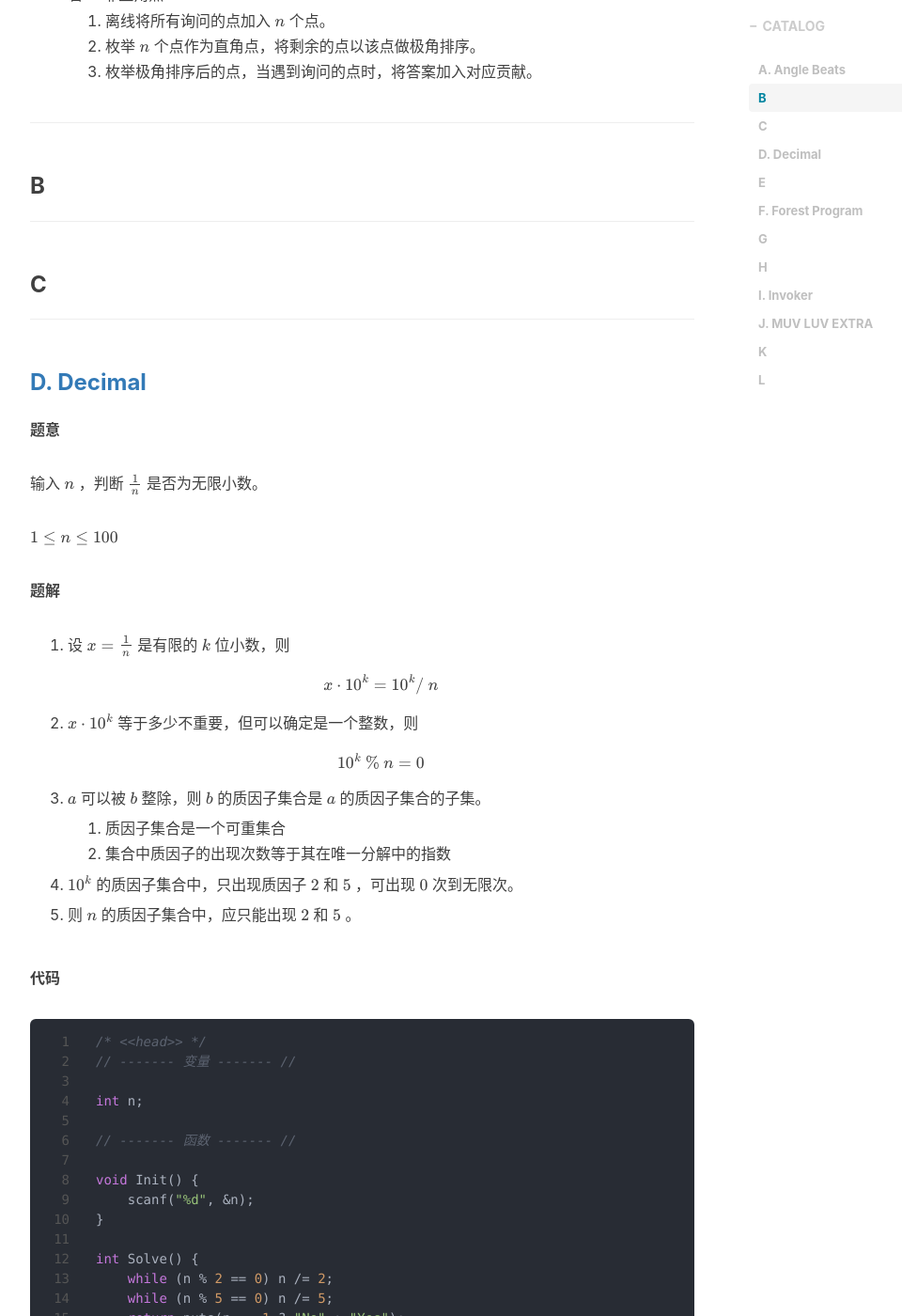
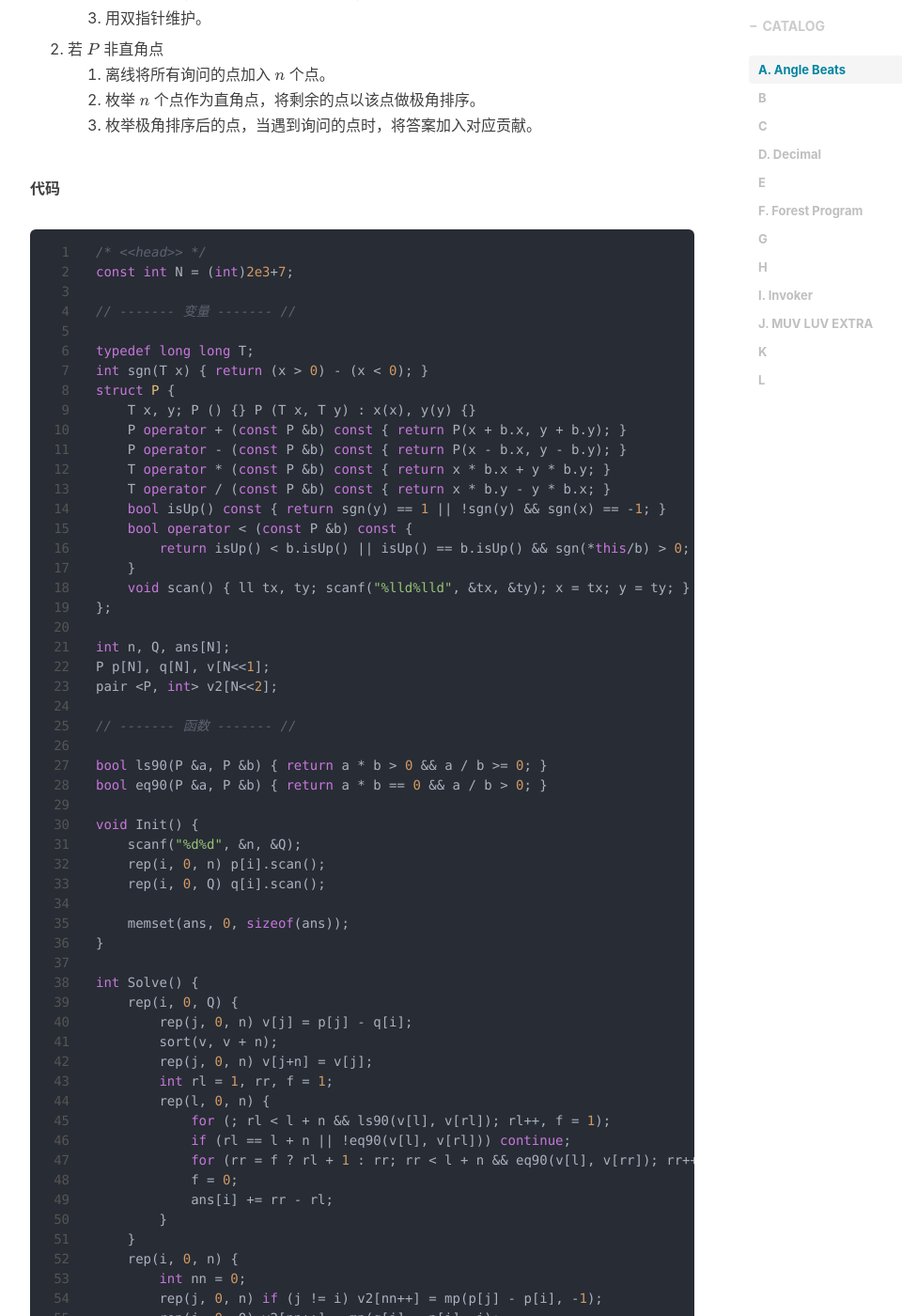
Before and after one commit to hongzhiyin/hongzhiyin.github.io, a Jekyll site: the page built from _posts/Moth_Chases_Flames/2019-10-04-2019-ccpc-qhd.md, in a window 1280 px wide and 1400 px high, scrolled down 1026 px. Shown: the whole window at 94% size, without its empty margins (233-1193 px from the left). Built offline with Jekyll 4.4.1, drawn with Linux system fonts in a browser that asks for light colours; nearby versions of some CDN libraries; formulas are drawn with MathJax 3; comment, search, counter and statistics services are not loaded; some of the changed text lies outside the part shown.

Commit message:
Update 2019-10-04-2019-ccpc-qhd.md

````diff
--- a/_posts/Moth_Chases_Flames/2019-10-04-2019-ccpc-qhd.md
+++ b/_posts/Moth_Chases_Flames/2019-10-04-2019-ccpc-qhd.md
@@ -40,6 +43,92 @@ $\vert x\vert  \ ,\ \vert y\vert  \le 10^9$
    1. 离线将所有询问的点加入 $n$ 个点。
    2. 枚举 $n$ 个点作为直角点，将剩余的点以该点做极角排序。
    3. 枚举极角排序后的点，当遇到询问的点时，将答案加入对应贡献。
+
+**代码**
+
+```c++
+/* <<head>> */
+const int N = (int)2e3+7;
+
+// ------- 变量 ------- //
+
+typedef long long T;
+int sgn(T x) { return (x > 0) - (x < 0); }
+struct P {
+    T x, y; P () {} P (T x, T y) : x(x), y(y) {}
+    P operator + (const P &b) const { return P(x + b.x, y + b.y); }
+    P operator - (const P &b) const { return P(x - b.x, y - b.y); }
+    T operator * (const P &b) const { return x * b.x + y * b.y; }
+    T operator / (const P &b) const { return x * b.y - y * b.x; }
+    bool isUp() const { return sgn(y) == 1 || !sgn(y) && sgn(x) == -1; }
+    bool operator < (const P &b) const {
+        return isUp() < b.isUp() || isUp() == b.isUp() && sgn(*this/b) > 0;
+    }
+    void scan() { ll tx, ty; scanf("%lld%lld", &tx, &ty); x = tx; y = ty; }
+};
+
+int n, Q, ans[N];
+P p[N], q[N], v[N<<1];
+pair <P, int> v2[N<<2];
+
+// ------- 函数 ------- //
+
+bool ls90(P &a, P &b) { return a * b > 0 && a / b >= 0; }
+bool eq90(P &a, P &b) { return a * b == 0 && a / b > 0; }
+
+void Init() {
+    scanf("%d%d", &n, &Q);
+    rep(i, 0, n) p[i].scan();
+    rep(i, 0, Q) q[i].scan();
+
+    memset(ans, 0, sizeof(ans));
+}
+
+int Solve() {
+    rep(i, 0, Q) {
+        rep(j, 0, n) v[j] = p[j] - q[i];
+        sort(v, v + n);
+        rep(j, 0, n) v[j+n] = v[j];
+        int rl = 1, rr, f = 1;
+        rep(l, 0, n) {
+            for (; rl < l + n && ls90(v[l], v[rl]); rl++, f = 1);
+            if (rl == l + n || !eq90(v[l], v[rl])) continue;
+            for (rr = f ? rl + 1 : rr; rr < l + n && eq90(v[l], v[rr]); rr++);
+            f = 0;
+            ans[i] += rr - rl;
+        }
+    }
+    rep(i, 0, n) {
+        int nn = 0;
+        rep(j, 0, n) if (j != i) v2[nn++] = mp(p[j] - p[i], -1);
+        rep(j, 0, Q) v2[nn++] = mp(q[j] - p[i], j);
+        sort(v2, v2 + nn);
+        rep(j, 0, nn) v2[j+nn] = v2[j];
+        int rl = 1, rr, f = 1;
+        vi tmp;
+        rep(l, 0, nn) {
+            for (; rl < l + nn && ls90(v2[l].fi, v2[rl].fi); rl++, f = 1);
+            if (rl == l + nn || !eq90(v2[l].fi, v2[rl].fi)) continue;
+            if (f) {
+                tmp.clear();
+                if (v2[rl].se >= 0) tmp.pb(v2[rl].se);
+            }
+            for (rr = f ? rl + 1 : rr; rr < l + nn && eq90(v2[l].fi, v2[rr].fi); rr++)
+                if (v2[rr].se >= 0) tmp.pb(v2[rr].se);
+            f = 0;
+            if (v2[l].se == -1) {
+                for (auto o : tmp) ans[o]++;
+            } else {
+                ans[v2[l].se] += rr - rl - sz(tmp);
+            }
+        }
+    }
+    rep(i, 0, Q) printf("%d\n", ans[i]);
+    return 0;
+}
+```
+
+
 
 ---
 
````
Also changed, not shown: other parts of _posts/Moth_Chases_Flames/2019-10-04-2019-ccpc-qhd.md (+3 -0 lines).
